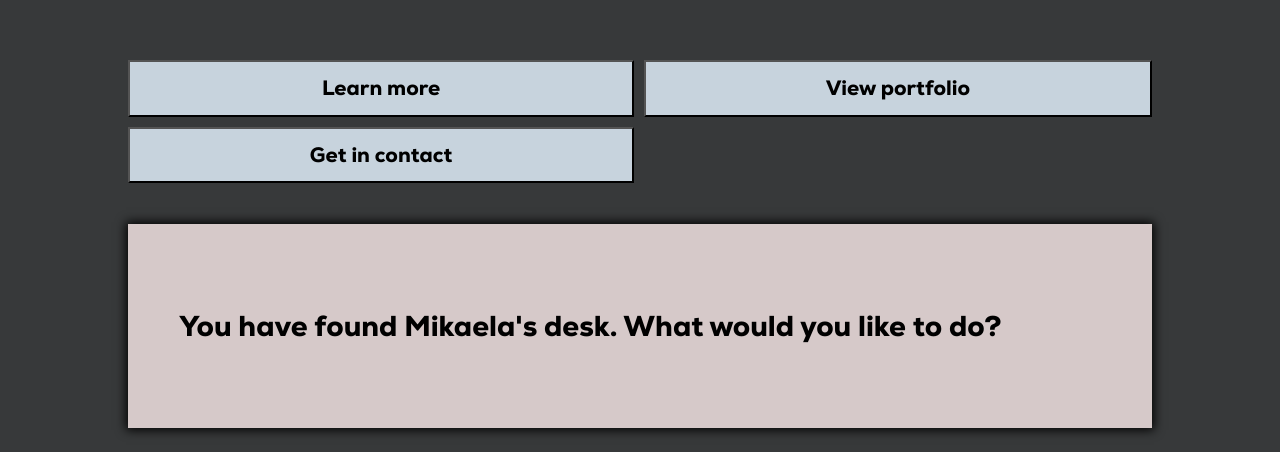
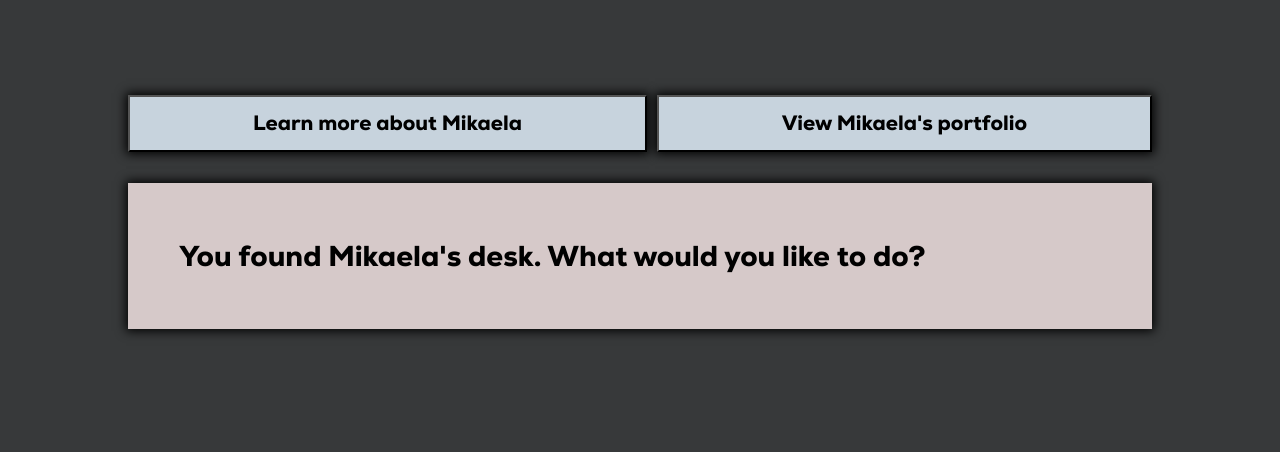
Before and after one commit to MikaelaMontaos/MikaelaMontaosPortfolio, a plain HTML site: page index.html in a window 1280 px wide. Shown: the part 348-800 px from the top of the page. Drawn offline with Linux system fonts and the light colour scheme.

Commit message:
added different options

```diff
--- a/index.html
+++ b/index.html
@@ -12,12 +12,14 @@
     <!-- Textbox -->
     <div class="container">
         <div id="optionButtons" class="buttonGrid">
-            <button class="btn" data-bg="bg1">Learn more</button>
-            <button class="btn" data-bg="bg2">View portfolio</button>
-            <button class="btn" data-bg="bg3">Get in contact</button>
+            <button class="btn">Option 1</button>
+            <button class="btn">Option 2</button>
+            <button class="btn">Option 3</button>
+            <button class="btn">Option 4</button>
+            <button class="btn">Option 5</button>
         </div>
-        <div class="text">
-            <p>You have found Mikaela's desk. What would you like to do?</p>
+        <div id="text">
+            <p>Text</p>
         </div>
     </div>
 
--- a/script.js
+++ b/script.js
@@ -3,18 +3,111 @@ document.addEventListener("DOMContentLoaded", () => {
     console.log("Website loaded successfully");
 });
 
-// Select all menu items and the background container
-const menuItems = document.querySelectorAll('.menu-item');
-const background = document.getElementById('background');
+// For the dialogue and options
+const textElement = document.getElementById('text')
+const optionButtonsElement = document.getElementById('optionButtons')
 
-// Add event listeners to menu items
-menuItems.forEach(item => {
-    item.addEventListener('click', () => {
-        const bgClass = item.getAttribute('data-bg');
-        background.className = ''; // Reset background classes
-        background.classList.add(bgClass); // Add the new background class
-    });
-});
+let state = {}
+
+function startGame() {
+    state = {}
+    showTextNode(1)
+}
+
+function showTextNode(textNodeIndex) {
+    const textNode = textNodes.find(textNode => textNode.id === textNodeIndex)
+    textElement.innerText = textNode.text
+    while (optionButtonsElement.firstChild) {
+        optionButtonsElement.removeChild(optionButtonsElement.firstChild)
+    }
+
+    textNode.options.forEach(option => {
+        if (showOption(option)) {
+            const button = document.createElement('button')
+            button.innerText = option.text
+            button.classList.add('btn')
+            button.addEventListener('click', () => selectOption(option))
+            optionButtonsElement.appendChild(button)
+        }
+    }
+    )
+}
+
+// Show option if there is a required state or none
+function showOption(option) {
+    return option.requiredState == null || option.requiredState(state)
+}
+// If a state changed
+function selectOption(option) {
+    const nextTextNodeId = option.nextText
+    state = Object.assign(state, option.setState)
+    showTextNode(nextTextNodeId)
+}
+// Open a link to a new window
+function isALink(option) {
+    if (option.requiredState(state)) {
+        button.onclick = () => window.open(option.link, "_blank")
+    }
+}
+// Text and options
+const textNodes = [
+    {
+        id: 1,
+        text: 'You found Mikaela\'s desk. What would you like to do?',
+        options: [
+            {
+                text: 'Learn more about Mikaela',
+                setState: { isLink: true },
+                nextText: 2
+            },
+            {
+                text: 'View Mikaela\'s portfolio',
+                nextText: 3
+            },
+        ]
+    },
+    {
+        id: 2,
+        text: 'I love bringing ideas to life while utilizing both my art and technology skills. Whether it\'s computer science, game design, graphic design, or digital art, I\'m all about making things that are both beautiful and functional.',
+        options: [
+            {
+                text: 'Github (code)',
+                link: 'https://github.com/MikaelaMontaos',
+                requiredState: (currentState) => currentState.isLink
+            },
+            {
+                text: 'LinkedIn',
+                link: 'https://www.linkedin.com/in/mmontaos/',
+                requiredState: (currentState) => currentState.isLink
+            },
+            {
+                text: 'Instagram (art)',
+                link: 'https://www.instagram.com/mika.otome/',
+                requiredState: (currentState) => currentState.isLink
+            },
+            {
+                text: 'Resume',
+                link: 'Mikaela_Montaos_Resume.pdf',
+                requiredState: (currentState) => currentState.isLink
+            },
+            {
+                text: 'Back',
+                setState: { isLink: false },
+                nextText: 1
+            }
+        ]
+    },
+    {
+        id: 3,
+        text: 'Check out these games I worked on. Some projects I worked solo and some I worked as part of a team.',
+        options: [
+            {
+                text: 'Back',
+                nextText: 1
+            }
+        ]
+    }
+]
 
 // Copy email
 function copyEmail() {
@@ -25,3 +118,5 @@ function copyEmail() {
         console.error("Error copying email: ", err);
     });
 }
+
+startGame()
--- a/style.css
+++ b/style.css
@@ -33,28 +33,33 @@ body {
 }
 
 .container {
+    width: 80%;
     max-width: 80vw;
-    width: 80%;
-    margin-top: 30%;
+    margin-top: 25%;
 }
 
 button {
     font-size: 130%;
 }
+/* Each button */
 .btn {
     background-color: #c7d3ddff;
     border: 1% solid #77b6eaff;
     padding: 2%;
     outline: none;
+    box-shadow: 0 0 10px 2px;
+}
+.btn:hover {
+    border-color: white;
 }
 .buttonGrid {
     display: grid;
     gap: 10px;
     grid-template-columns: repeat(2, auto);
-    margin-bottom: 4%;
+    margin-bottom: 3%;
 }
 
-.text {
+#text {
     background-color: #d6c9c9ff;
     box-shadow: 0 0 10px 2px;
     font-size: 180%;
```
